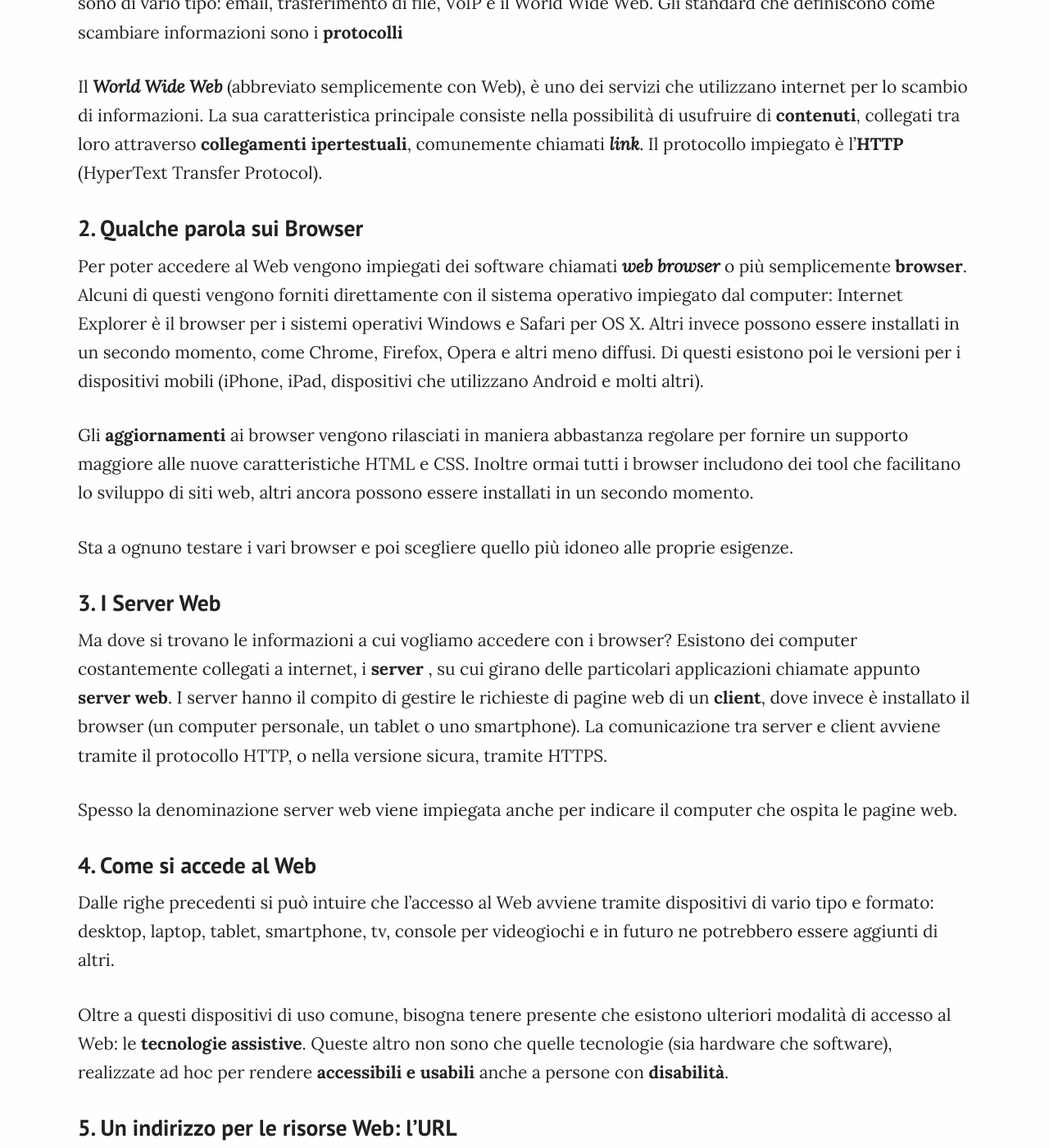
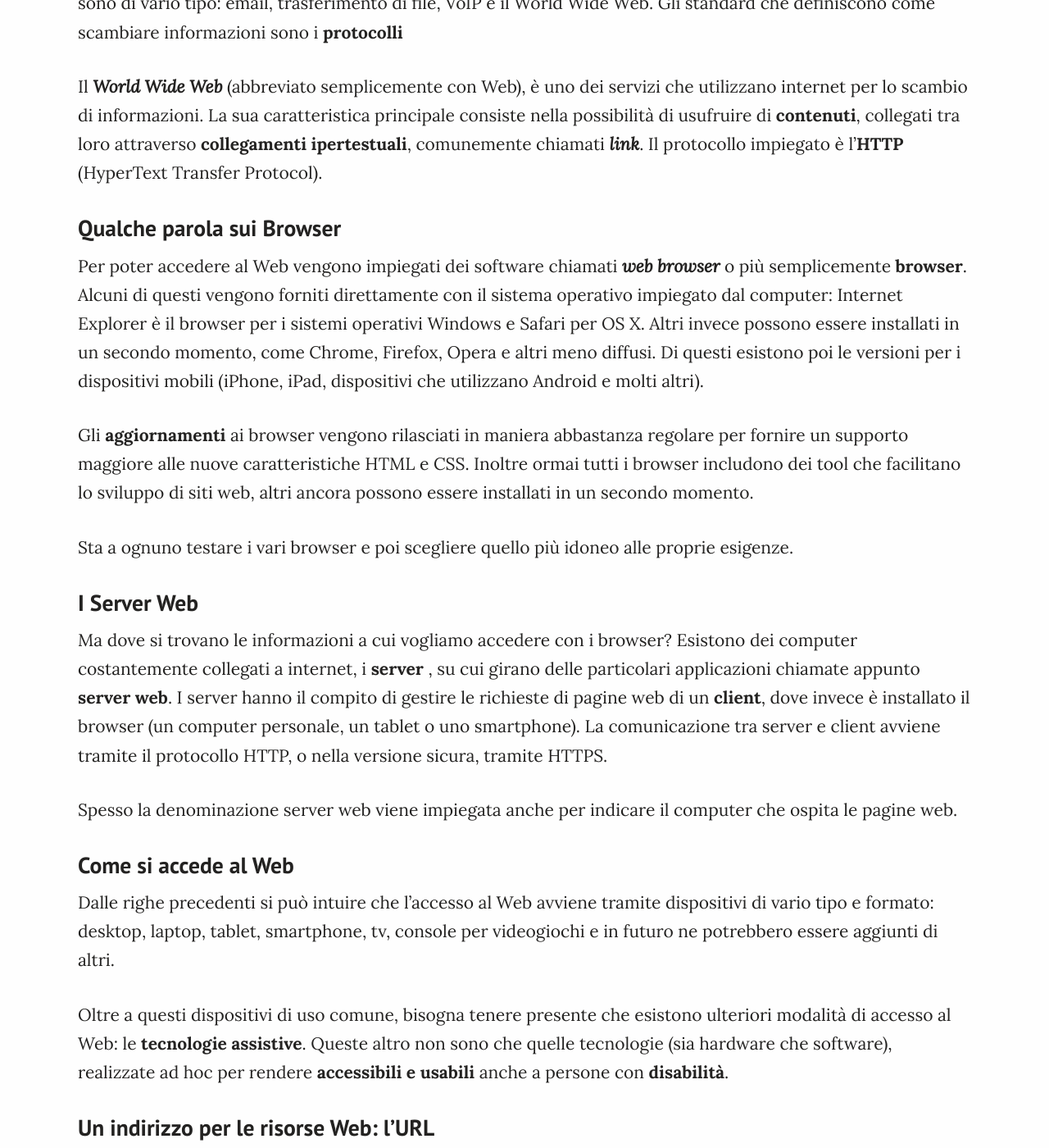
Before and after one commit to gnardell/gnardell.github.io, a Jekyll site: the page built from _posts/2016-05-16-come-funziona-il web.md, in a window 1280 px wide and 1400 px high, scrolled down 636 px. Shown: the whole window at 82% size. Built offline with Jekyll 4.4.1, drawn with Linux system fonts in a browser that asks for light colours; some of the changed text lies outside the part shown.

Commit message:
Update 2016-05-16-come-funziona-il web.md

```diff
--- a/_posts/2016-05-16-come-funziona-il web.md
+++ b/_posts/2016-05-16-come-funziona-il web.md
@@ -15,7 +15,7 @@ Le modalità impiegate per questo scambio sono di vario tipo: email, trasferimen
 
 Il <dfn>**World Wide Web**</dfn> (abbreviato semplicemente con Web), è uno dei servizi che utilizzano internet per lo scambio di informazioni. La sua caratteristica principale consiste nella possibilità di usufruire di **contenuti**, collegati tra loro attraverso **collegamenti ipertestuali**, comunemente chiamati <dfn>**link**</dfn>. Il protocollo impiegato è l'<abbr>**HTTP**</abbr> (HyperText Transfer Protocol).
 
-## 2. Qualche parola sui Browser
+## Qualche parola sui Browser
 
 Per poter accedere al Web vengono impiegati dei software chiamati <dfn>**web browser**</dfn> o più semplicemente **browser**. Alcuni di questi vengono forniti direttamente con il sistema operativo impiegato dal computer: Internet Explorer è il browser per i sistemi operativi Windows e Safari per OS X. Altri invece possono essere installati in un secondo momento, come Chrome, Firefox, Opera e altri meno diffusi.
 Di questi esistono poi le versioni per i dispositivi mobili (iPhone, iPad, dispositivi che utilizzano Android e molti altri).
@@ -25,7 +25,7 @@ Inoltre ormai tutti i browser includono dei tool che facilitano lo sviluppo di s
 
 Sta a ognuno testare i vari browser e poi scegliere quello più idoneo alle proprie esigenze.
 
-## 3. I Server Web
+## I Server Web
 
 Ma dove si trovano le informazioni a cui vogliamo accedere con i browser?
 Esistono dei computer costantemente collegati a internet, i **server** , su cui girano delle particolari applicazioni chiamate appunto **server web**. I server hanno il compito di gestire le richieste di pagine web di un **client**, dove invece è installato il browser (un computer personale, un tablet o uno smartphone). La comunicazione tra server e client avviene tramite il protocollo HTTP, o nella versione sicura, tramite HTTPS.
@@ -33,13 +33,13 @@ Esistono dei computer costantemente collegati a internet, i **server** , su cui
 Spesso la denominazione server web viene impiegata anche per indicare il computer che ospita le pagine web.
 
 
-## 4. Come si accede al Web
+## Come si accede al Web
 
 Dalle righe precedenti si può intuire che l'accesso al Web avviene tramite dispositivi di vario tipo e formato: desktop, laptop, tablet, smartphone, tv, console per videogiochi e in futuro ne potrebbero essere aggiunti di altri.
 
 Oltre a questi dispositivi di uso comune, bisogna tenere presente che esistono ulteriori modalità di accesso al Web: le **tecnologie assistive**. Queste altro non sono che quelle tecnologie (sia hardware che software), realizzate ad hoc per rendere **accessibili e usabili** anche a persone con **disabilità**.
 
-## 5. Un indirizzo per le risorse Web: l'URL
+## Un indirizzo per le risorse Web: l'URL
 
 Ogni pagina e risorsa sul Web possiede il suo indirizzo univoco chiamato <dfn>**URL**</dfn> (Uniform Resource Locator).
 Vediamo quali sono le parti che compongono un URL.
```
Also changed, not shown: other parts of _posts/2016-05-16-come-funziona-il web.md (+1 -1 lines).
